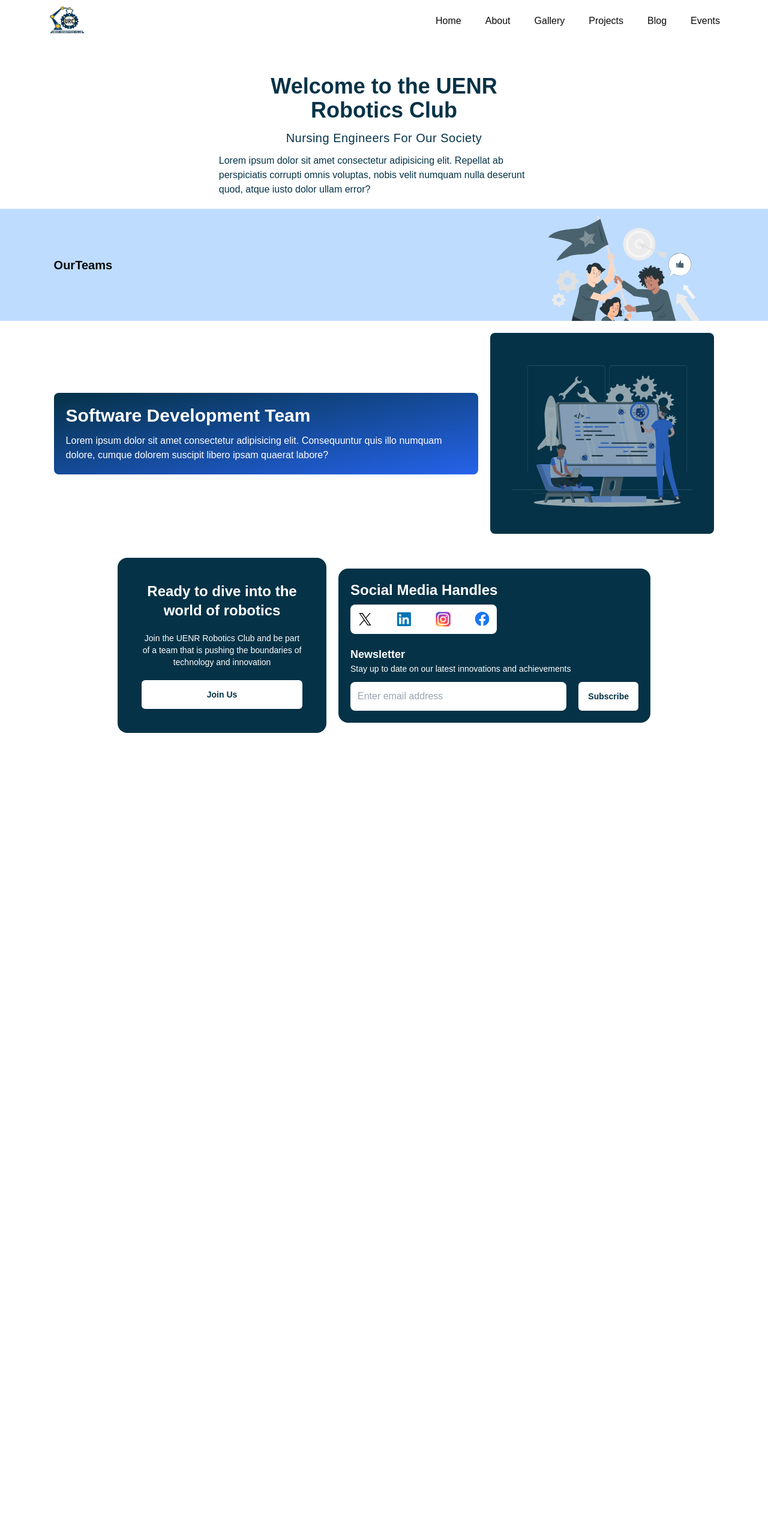
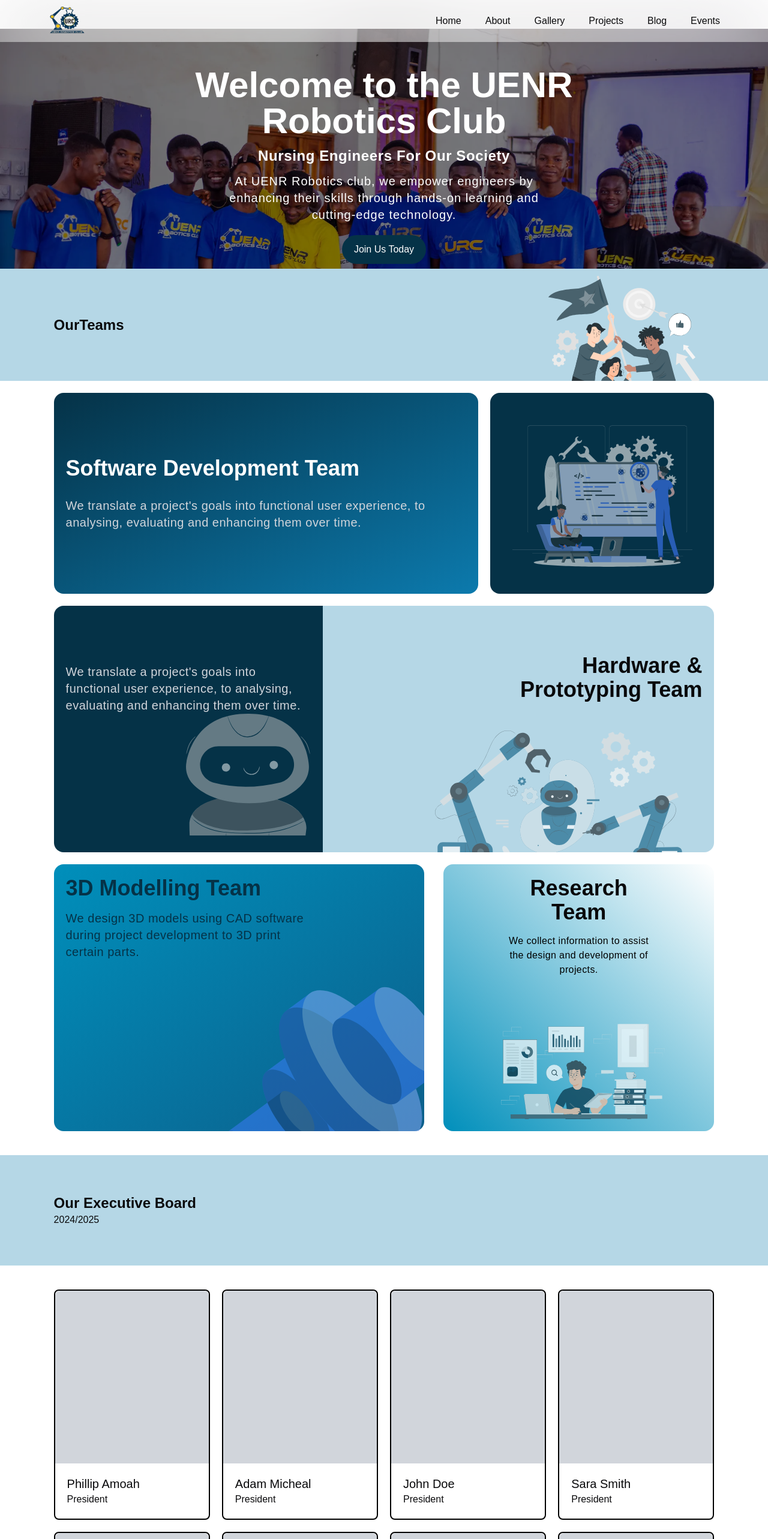
Before and after one commit to urc-voting-system/website, a Next.js app: page / in a window 1280 px wide. Shown: the top 2566 px of the page at 60% size. Before the commit the page ends 1242 px from the top, so only its background shows below. Built offline with nearby package versions, Linux system fonts and the light colour scheme.

Commit message:
Update Hero Page
add contact section

```diff
--- a/app/globals.css
+++ b/app/globals.css
@@ -74,8 +74,32 @@
   body {
     @apply bg-background text-foreground;
   }
+
+  .btn-round {
+    @apply bg-primary text-white px-5 py-3 rounded-full flex items-center space-x-2 mt-5;
+  }
 }
 
 section {
   padding: 3rem 5%;
 }
+
+.hero_banner {
+  background: url("../asserts/images/tech6.webp");
+  background-position: end;
+  background-size: cover;
+  background-repeat: no-repeat;
+  position: relative;
+  z-index: 5;
+}
+
+.hero_banner::before {
+  content: "";
+  position: absolute;
+  top: 0;
+  left: 0;
+  width: 100%;
+  height: 100%;
+  background: rgba(0, 0, 0, 0.5);
+  z-index: -5;
+}
--- a/app/page.tsx
+++ b/app/page.tsx
@@ -1,12 +1,18 @@
 import React from "react";
 import Hero from "@/components/Home/Hero";
 import Teams from "@/components/Home/Teams";
+import Executive from "@/components/Home/Executive";
+import Events from "@/components/Home/Events";
+import Contact from "@/components/Home/Contact";
 
 const HomePage = () => {
   return (
     <>
       <Hero />
       <Teams />
+      <Executive />
+      <Events />
+      <Contact />
     </>
   );
 };
--- /dev/null
+++ b/components/Home/Contact.tsx
@@ -0,0 +1,72 @@
+"use client";
+
+import React, { useState } from "react";
+
+const Contact: React.FC = () => {
+  const [fullName, setFullName] = useState<string>("");
+  const [email, setEmail] = useState<string>("");
+  const [message, setMesage] = useState<string>("");
+  return (
+    <div className="px-[7%] mt-20 mb-10 grid grid-cols-1 md:grid-cols-2 text-primary">
+      <div className="md:pr-10">
+        <h1 className="text-4xl font-[700]">Get in touch with us</h1>
+        <p className="text-base my-3">
+          URC is an organization that deals with the practical aspect of the
+          theories that we learn in class
+        </p>
+        <div className="w-ful py-2 border-b-2 border-gray-200">
+          <h1 className="text-xl font-[700]">LOCATION</h1>
+          <p className="text-base">UENR, Sunyamni - Bono Region, Ghana</p>
+        </div>
+        <div className="w-ful py-2 border-b-2 border-gray-200">
+          <h1 className="text-xl font-[700]">PHONE</h1>
+          <p className="text-base">+233 57 666 7777</p>
+        </div>
+        <div className="w-ful py-2 border-b-2 border-gray-200">
+          <h1 className="text-xl font-[700]">EMAIL</h1>
+          <p className="text-base">uenrroboticsclub.innovate@gmail.com</p>
+        </div>
+      </div>
+      <form className="bg-[#0c7aad]/30 p-8 rounded-lg">
+        <div className="flex flex-col lg:flex-row items-center lg:gap-x-5">
+          <input
+            type="text"
+            placeholder="Full Name"
+            name="name"
+            id="name"
+            value={fullName}
+            onChange={(e: React.ChangeEvent<HTMLInputElement>) =>
+              setFullName(e.target.value)
+            }
+            className="flex-[1] w-full p-3 rounded-md outline-none"
+          />
+          <input
+            type="email"
+            placeholder="Email Address"
+            name="email"
+            id="email"
+            value={email}
+            onChange={(e: React.ChangeEvent<HTMLInputElement>) =>
+              setEmail(e.target.value)
+            }
+            className="flex-[1] w-full p-3 rounded-md outline-none mt-3 lg:mt-0"
+          />
+        </div>
+        <textarea
+          placeholder="Message"
+          name="message"
+          id="message"
+          value={message}
+          onChange={(e: React.ChangeEvent<HTMLTextAreaElement>) =>
+            setMesage(e.target.value)
+          }
+          className="flex-[1] w-full p-3 rounded-md outline-none my-3 h-[8rem]"
+        />
+        <button className="btn-round rounded-md mx-auto w-fit">
+          <span>View All Events</span>
+        </button>
+      </form>
+    </div>
+  );
+};
+export default Contact;
--- /dev/null
+++ b/components/Home/Events.tsx
@@ -0,0 +1,71 @@
+import Robot from "@/asserts/images/robot.png";
+import Image from "next/image";
+
+const Events = () => {
+  const events = [
+    {
+      title: "Acity Tech Expo",
+      location: "Academic City College, Accra",
+    },
+    {
+      title: "Acity Tech Expo",
+      location: "Academic City College, Accra",
+    },
+    {
+      title: "Acity Tech Expo",
+      location: "Academic City College, Accra",
+    },
+    {
+      title: "Acity Tech Expo",
+      location: "Academic City College, Accra",
+    },
+  ];
+
+  return (
+    <div>
+      <div className="px-[7%] bg-[#0c7aad]/30 py-16 mt-10">
+        <h3 className="font-bold text-2xl">Upcoming Events</h3>
+        <span>2024/2025</span>
+      </div>
+
+      <div className="px-[7%] my-10 grid grid-cols-1 lg:grid-cols-2 gap-5">
+        {events &&
+          events.map((event) => (
+            <div key={Math.random() * 20} className="h-[13rem] flex rounded-lg">
+              <div className="bg-gray-400 h-full flex-[3] rounded-lg">
+                <Image
+                  src={Robot}
+                  alt="Robot Image"
+                  className="w-full h-full rounded-lg"
+                />
+              </div>
+              <div className="flex-[5] p-4 rounded-r-lg border-l-none border-r-2 border-y-2 border-gray-400 h-[95%] my-auto flex justify-between flex-col">
+                <div>
+                  <div className="flex flex-col sm:flex-row sm:items-center sm:space-x-2">
+                    <small className="border-[2px] border-blue-900 rounded-[2rem] py-1 px-2 w-fit">
+                      12-03-2024
+                    </small>
+                    <small className="border-[2px] border-blue-900 rounded-[2rem] py-1 px-2 sm:mt-0 mt-2 w-fit">
+                      7:00 am - 12:00 pm GMT
+                    </small>
+                  </div>
+                  <h3 className="font-bold text-xl sm:text-2xl tracking-tight mt-3">
+                    {event.title}
+                  </h3>
+                </div>
+                <div>
+                  <span className="font-semibold text-base sm:text-xl">
+                    {event.location}
+                  </span>
+                </div>
+              </div>
+            </div>
+          ))}
+      </div>
+      <button className="btn-round mx-auto w-fit">
+        <span>View All Events</span>
+      </button>
+    </div>
+  );
+};
+export default Events;
--- /dev/null
+++ b/components/Home/Executive.tsx
@@ -0,0 +1,64 @@
+import React from "react";
+
+const Executive: React.FC = () => {
+  const executives = [
+    {
+      name: "Phillip Amoah",
+      position: "President",
+    },
+    {
+      name: "Adam Micheal",
+      position: "President",
+    },
+    {
+      name: "John Doe",
+      position: "President",
+    },
+    {
+      name: "Sara Smith",
+      position: "President",
+    },
+    {
+      name: "Phillip Amoah",
+      position: "President",
+    },
+    {
+      name: "Phillip Amoah",
+      position: "President",
+    },
+    {
+      name: "Phillip Amoah",
+      position: "President",
+    },
+    {
+      name: "Phillip Amoah",
+      position: "President",
+    },
+  ];
+
+  return (
+    <div>
+      <div className="px-[7%] bg-[#0c7aad]/30 py-16 mt-10">
+        <h3 className="font-bold text-2xl">Our Executive Board</h3>
+        <span>2024/2025</span>
+      </div>
+
+      <div className="grid grid-cols-1 md:grid-cols-2 lg:grid-cols-4 gap-5 px-[7%] my-10">
+        {executives &&
+          executives.map(({ name, position }) => (
+            <div
+              key={Math.random() * 20}
+              className="border-2 border-black rounded-lg"
+            >
+              <div className="w-full h-[18rem] bg-gray-300 rounded-t-lg"></div>
+              <div className="p-5">
+                <span className="text-xl">{name}</span> <br />
+                <small className="text-base">{position}</small>
+              </div>
+            </div>
+          ))}
+      </div>
+    </div>
+  );
+};
+export default Executive;
--- a/components/Home/Hero.tsx
+++ b/components/Home/Hero.tsx
@@ -2,18 +2,20 @@
 
 const Hero: React.FC = () => {
   return (
-    <div className="pt-14 pb-5 px-[7%] flex items-center justify-center flex-col text-primary">
-      <h1 className="text-4xl font-[600] text-center text-primary mt-5">
+    <div className="hero_banner w-full h-fit sm:h-[80vh] md:h-[50vh] pt-14 pb-5 px-[7%] flex items-center justify-center flex-col text-white">
+      <h1 className="text-3xl sm:text-6xl font-[600] text-center mt-5">
         Welcome to the UENR <br /> Robotics Club
       </h1>
-      <h2 className="capitalize my-3 text-xl tracking-wide font-[500]">
+      <h2 className="capitalize my-3 text-2xl font-semibold tracking-wide text-center">
         Nursing Engineers for our society
       </h2>
-      <p className="w-full md:w-[80%] lg:w-[50%]">
-        Lorem ipsum dolor sit amet consectetur adipisicing elit. Repellat ab
-        perspiciatis corrupti omnis voluptas, nobis velit numquam nulla deserunt
-        quod, atque iusto dolor ullam error?
+      <p className="w-full md:w-[80%] lg:w-[50%] text-xl tracking-wider text-center">
+        At UENR Robotics club, we empower engineers by enhancing their skills
+        through hands-on learning and cutting-edge technology.
       </p>
+      <button className="bg-primary text-white px-5 py-3 rounded-full flex items-center space-x-2 mt-5">
+        <span>Join Us Today</span>
+      </button>
     </div>
   );
 };
--- a/components/Home/Teams.tsx
+++ b/components/Home/Teams.tsx
@@ -1,27 +1,79 @@
 import Image from "next/image";
 import Goals from "@/asserts/images/goals.svg";
 import Testing from "@/asserts/images/code-testing.svg";
+import Reaserch from "@/asserts/images/research.svg";
+import Bolt from "@/asserts/images/bolt.svg";
+import Robot2 from "@/asserts/images/robot-2.svg";
+import Robotics from "@/asserts/images/Robotics.svg";
 
 const Teams = () => {
   return (
-    <div>
-      <div className="px-[7%] bg-blue-300/60 flex items-center justify-between">
-        <h3 className="font-bold text-xl">OurTeams</h3>
+    <div className="">
+      <div className="px-[7%] bg-[#0c7aad]/30 flex items-center justify-between">
+        <h3 className="font-bold text-2xl">OurTeams</h3>
         <Image src={Goals} alt="Goals Image" width={300} />
       </div>
-      <div className="my-5 flex items-center px-[7%] gap-5">
-        <div className="flex-[2] bg-gradient-to-br from-primary to-blue-600 p-5 rounded-lg text-white h-full">
-          <h2 className="text-3xl font-[700] mb-3">
+      <div className="my-5 flex flex-col lg:flex-row px-[7%] gap-5">
+        <div className="flex-[2] bg-gradient-to-br from-primary to-[#0c7aad] p-5 rounded-[1rem] text-white flex flex-col items-start justify-center">
+          <h2 className="text-4xl font-[700] mb-3">
             Software Development Team
           </h2>
-          <p>
-            Lorem ipsum dolor sit amet consectetur adipisicing elit.
-            Consequuntur quis illo numquam dolore, cumque dolorem suscipit
-            libero ipsam quaerat labore?
+          <p className="mt-4 tracking-wide text-xl font-[100] text-gray-300">
+            We translate a project&apos;s goals into functional user experience,
+            to analysing, evaluating and enhancing them over time.
           </p>
         </div>
-        <div className="flex-[1] flex items-center justify-center bg-primary rounded-lg p-5">
+        <div className="flex-[1] flex items-center justify-center bg-primary rounded-[1rem] p-5">
           <Image src={Testing} alt="testing" width={300} />
+        </div>
+      </div>
+
+      {/* Hardware */}
+      <div className="my-5 flex flex-col lg:flex-row px-[7%]">
+        <div className="bg-primary rounded-[1rem] lg:rounded-none lg:rounded-l-[1rem] flex-[2] px-5 pt-20">
+          <p className="mt-4 tracking-wide text-xl font-[100] text-gray-300">
+            We translate a project&apos;s goals into functional user experience,
+            to analysing, evaluating and enhancing them over time.
+          </p>
+          <div className="flex justify-end">
+            <Image src={Robot2} alt="Rogot 2" />
+          </div>
+        </div>
+        <div className="bg-[#0c7aad]/30 lg:mt-0 mt-5 rounded-[1rem] lg:rounded-none lg:rounded-r-[1rem] flex-[3] px-5 pt-20">
+          <h2 className="text-4xl font-[700] mb-3 text-right">
+            Hardware & <br /> Prototyping Team
+          </h2>
+          <div className="flex justify-end">
+            <Image src={Robotics} alt="Robotics" width={490} />
+          </div>
+        </div>
+      </div>
+
+      {/* 3D MOdelling */}
+      <div className="my-5 flex flex-col lg:flex-row px-[7%] gap-8">
+        <div className="text-primary flex-[3] bg-gradient-to-tl from-[#0c5f8b] to-[#008fbb] rounded-[1rem] flex flex-col items-start justify-center">
+          <div className="p-5">
+            <h2 className="text-4xl font-[700] mb-3">3D Modelling Team</h2>
+            <p className="mt-4 tracking-wide text-xl font-[100] w-full md:w-[70%]">
+              We design 3D models using CAD software during project development
+              to 3D print certain parts.
+            </p>
+          </div>
+          <div className="w-full flex justify-end">
+            <Image src={Bolt} alt="Bolt" />
+          </div>
+        </div>
+        <div className="flex-[2] flex flex-col items-center justify-between bg-gradient-to-tr from-[#008fbb] to-white rounded-[1rem] p-5">
+          <div className="flex flex-col items-center justify-center mb-3">
+            <h2 className="text-4xl font-[700] text-center">
+              Research <br /> Team
+            </h2>
+            <p className="mt-4 tracking-wide text-base font-[100] text-black w-full md:w-[60%] text-center">
+              We collect information to assist the design and development of
+              projects.
+            </p>
+          </div>
+          <Image src={Reaserch} alt="testing" width={300} />
         </div>
       </div>
     </div>
```
Also changed, not shown: asserts/images/tech6.webp (added).
